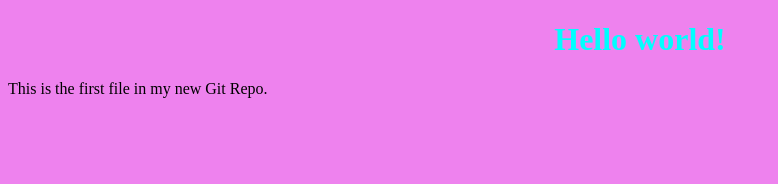
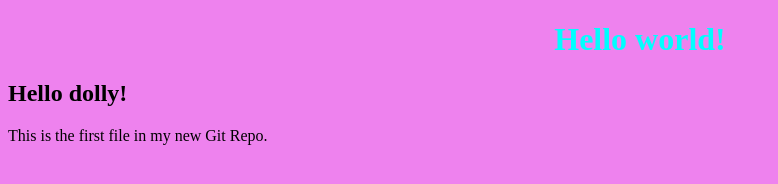
Before and after one commit to anees-creates/local-, a plain HTML site: page index.html in a window 1280 px wide. Shown: the whole page, without its empty margins (0-778 px from the left). Drawn offline with Linux system fonts and the light colour scheme.

Commit message:
A new heading is added in index.html

```diff
--- a/index.html
+++ b/index.html
@@ -7,6 +7,7 @@
 <body>
 
 <h1>Hello world!</h1>
+<h2>Hello dolly!</h2>
 <p>This is the first file in my new Git Repo.</p>
 
 </body>
```
